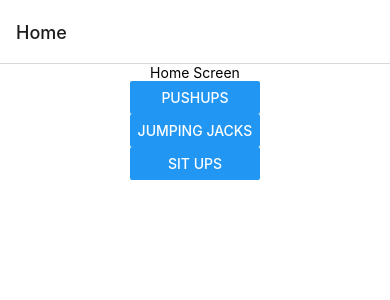
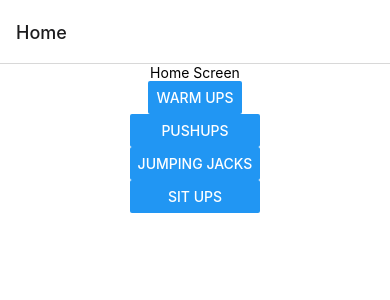
Before and after one commit to emily-foley/Workout-Plan-App, a React Native app in the folder portfolio2/: screen / in a window 390 px wide. Shown: the top 300 px of the page. Built offline with nearby package versions, Linux system fonts and the light colour scheme.

Commit message:
April 23, 2022 5:13 PM

```diff
--- a/portfolio2/App.js
+++ b/portfolio2/App.js
@@ -7,6 +7,10 @@ import { useState, useCallback } from "react";
 import { StatusBar } from 'expo-status-bar';
 
 const Stack = createNativeStackNavigator();
+
+function Warmups(){
+
+}
 
 function ExerciseScreen({ route, navigation }) {
   let [count, setCount] = useState(0);
@@ -63,6 +67,8 @@ function HomeScreen({ navigation }) {
   return (
     <View style={styles.container}>
       <Text>Home Screen</Text>
+      <Button title="Warm ups"
+        onPress={() => navigation.navigate('Warmups')}></Button>
       <FlatList
         data={exerciseList}
         renderItem={
@@ -82,6 +88,7 @@ function App() {
       <Stack.Navigator initialRouteName="Home">
         <Stack.Screen name="Home" component={HomeScreen} />
         <Stack.Screen name="RepetitionExercise" component={ExerciseScreen} />
+        <Stack.Screen name="Warmups" component={Warmups} />
       </Stack.Navigator>
     </NavigationContainer>
   );
```
